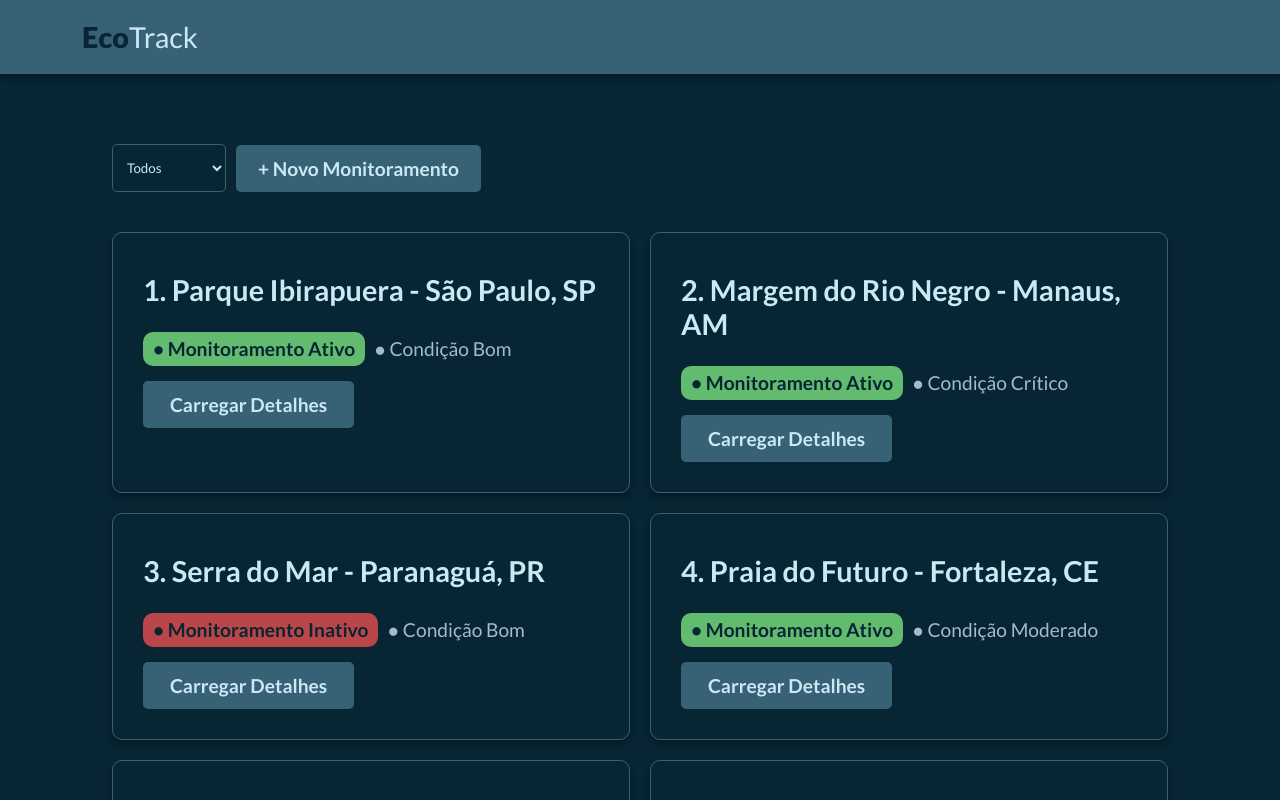
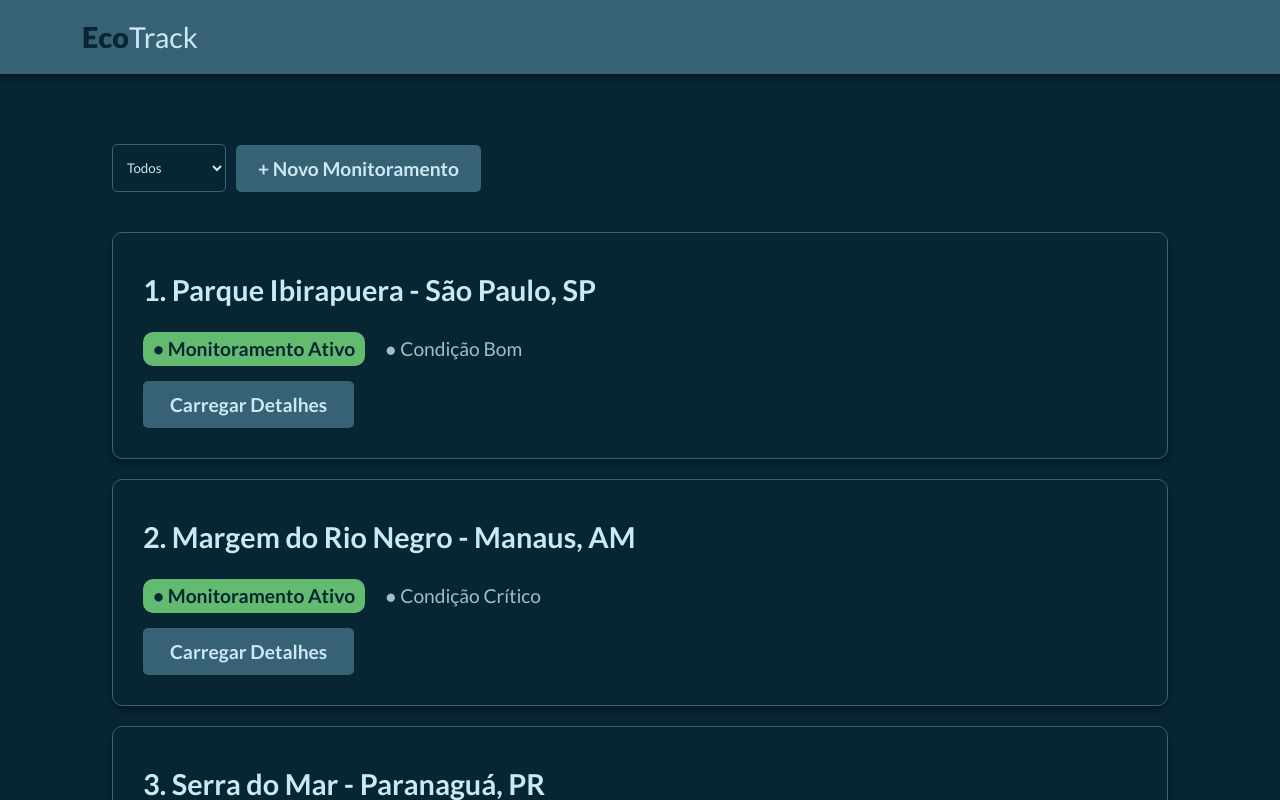
Before and after one commit to LeticiaFAAGomes/Fundamentos_de_React_AT, a React (Create React App) app: page / in a window 1280 px wide. Shown: the top 800 px of the page. Built offline with nearby package versions, Linux system fonts and the light colour scheme.

Commit message:
feat: add AT.12 - integracao completa com async/await

```diff
--- a/src/App.jsx
+++ b/src/App.jsx
@@ -1,45 +1,10 @@
 import "./assets/css/App.css";
-import { useState, useEffect } from "react";
-import Header from "./components/header/Header";
-import EnvironmentList from "./components/environmentList/EnvironmentList";
-import MonitoringForm from "./components/monitoringForm/MonitoringForm";
-import FilterBar from "./components/filterBar/FilterBar";
-import MonitoringSensorForm from "./components/monitoringSensorForm/MonitoringSensorForm";
+import Dashboard from "./pages/Dashboard";
 
 function App() {
-  const [isFormVisible, setIsFormVisible] = useState(false);
-  const [monitoringData, setMonitoringData] = useState([]);
-  const [filtro, setFiltro] = useState("Todos");
-
-  function toggleForm() {
-    setIsFormVisible(!isFormVisible);
-  }
-
-  const fetchMonitoringData = () => {
-    fetch("./api/monitoring.json")
-      .then((response) => response.json())
-      .then((data) => setMonitoringData(data))
-      .catch((error) => console.error("Erro no fech", error));
-  };
-
-  useEffect(() => {
-    fetchMonitoringData();
-  }, []);
-
-  const dadosFiltrados = filtro === "Todos" ? monitoringData : monitoringData.filter((resultado) => resultado.condition === filtro);
   return (
     <div className='App'>
-      <Header />
-      <main>
-        <div className='container'>
-          <div className='container__wrap'>
-            <button onClick={toggleForm}>{isFormVisible ? "Fechar Monitoramento" : "+ Novo Monitoramento"}</button>
-            <FilterBar mudancaFiltro={setFiltro} />
-          </div>
-          {isFormVisible && <MonitoringForm />}
-          <EnvironmentList monitoringData={dadosFiltrados} />
-        </div>
-      </main>
+      <Dashboard />
     </div>
   );
 }
--- a/src/components/environmentList/EnvironmentList.module.css
+++ b/src/components/environmentList/EnvironmentList.module.css
@@ -4,8 +4,7 @@
 
 .cards__container {
   width: 100%;
-  display: grid;
-  grid-template-columns: 1fr 1fr;
-  grid-template-rows: auto auto;
+  display: flex;
+  flex-direction: column;
   gap: 20px;
 }
--- /dev/null
+++ b/src/pages/Dashboard.jsx
@@ -0,0 +1,43 @@
+import Header from "../components/header/Header";
+import EnvironmentList from "../components/environmentList/EnvironmentList";
+import MonitoringForm from "../components/monitoringForm/MonitoringForm";
+import FilterBar from "../components/filterBar/FilterBar";
+import { useState, useEffect } from "react";
+
+export default function Dashboard() {
+  const [isFormVisible, setIsFormVisible] = useState(false);
+  const [filtro, setFiltro] = useState("Todos");
+  const [monitoringData, setMonitoringData] = useState([]);
+  const dadosFiltrados = filtro === "Todos" ? monitoringData : monitoringData.filter((resultado) => resultado.condition === filtro);
+
+  function toggleForm() {
+    setIsFormVisible(!isFormVisible);
+  }
+
+  const fetchMonitoringData = () => {
+    fetch("./api/monitoring.json")
+      .then((response) => response.json())
+      .then((data) => setMonitoringData(data))
+      .catch((error) => console.error("Erro no fech", error));
+  };
+
+  useEffect(() => {
+    fetchMonitoringData();
+  }, []);
+
+  return (
+    <>
+      <Header />
+      <main>
+        <div className='container'>
+          <div className='container__wrap'>
+            <button onClick={toggleForm}>{isFormVisible ? "Fechar Monitoramento" : "+ Novo Monitoramento"}</button>
+            <FilterBar mudancaFiltro={setFiltro} />
+          </div>
+          {isFormVisible && <MonitoringForm />}
+          <EnvironmentList monitoringData={dadosFiltrados} />
+        </div>
+      </main>
+    </>
+  );
+}
```
